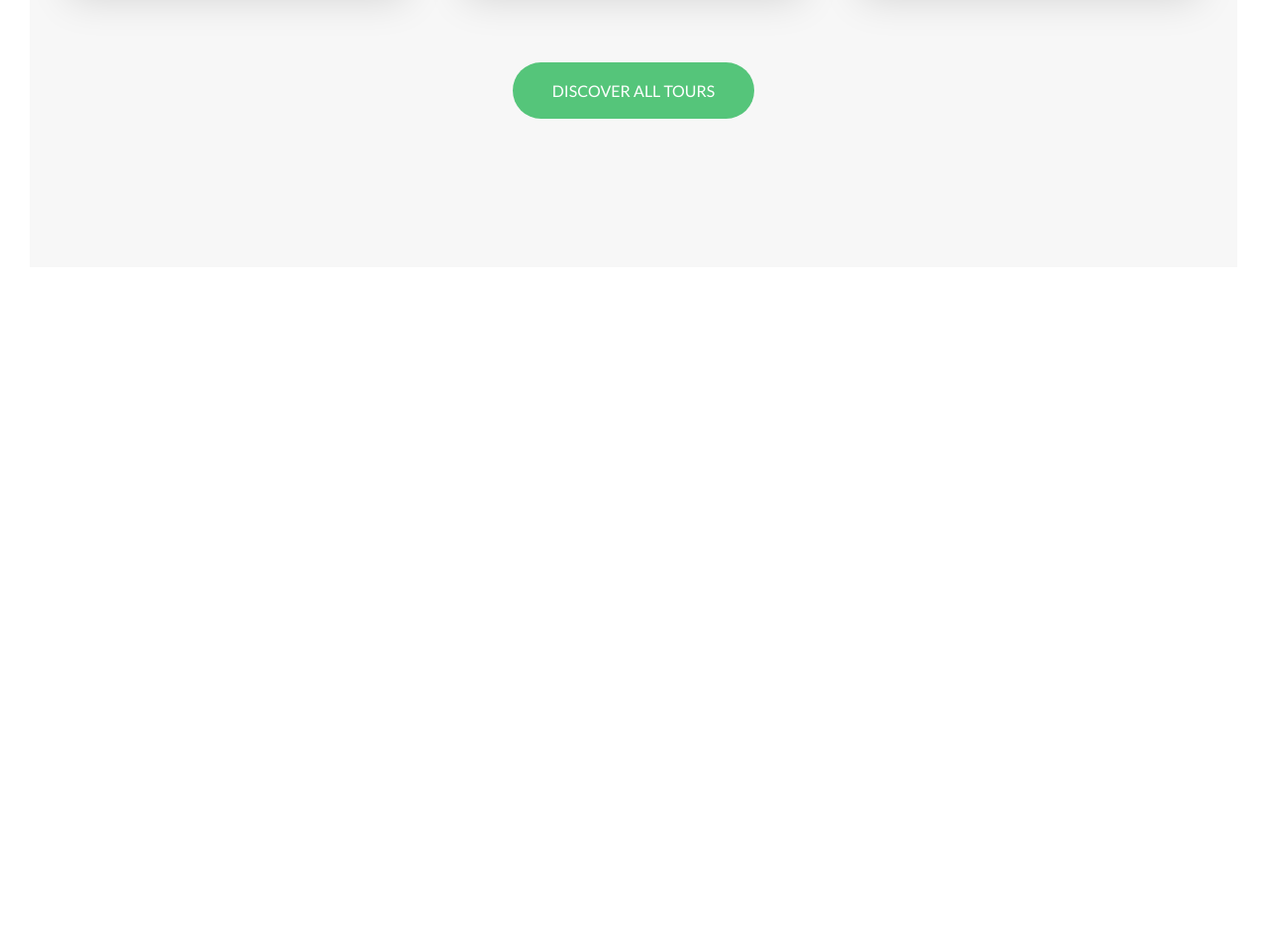
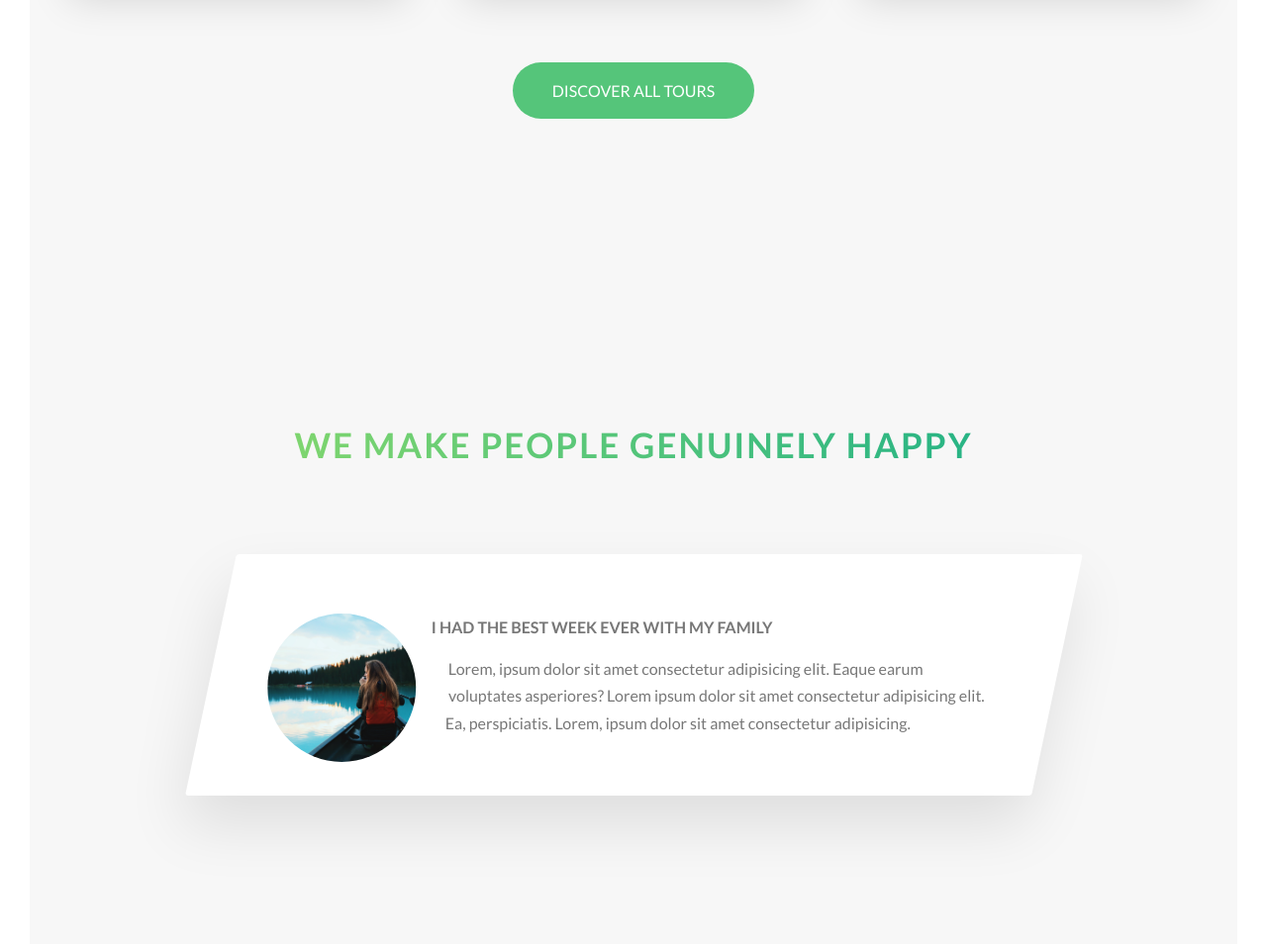
Before and after one commit to dmartin5150/advancedCSS, a website: page Natours/index.html in a window 1280 px wide. Shown: the part 3032-3989 px from the top of the page at 99% size. Before the commit the page ends 3332 px from the top, so only its background shows below. Drawn offline with Linux system fonts and the light colour scheme.

Commit message:
started stories section

```diff
--- a/Natours/index.html
+++ b/Natours/index.html
@@ -242,6 +242,32 @@
           <a href="#" class="btn btn--green">Discover all tours</a>
         </div>
       </section>
+
+      <section class="section-stories">
+        <div class="u-center-text">
+          <h2 class="heading-secondary u-margin-bottom-big">
+            We make people genuinely happy
+          </h2>
+        </div>
+        <div class="row">
+          <div class="story">
+            <figure class="story__shape">
+              <img src="img/nat-8.jpg" alt="Person on a tour" class="story__img">
+            </figure>
+            <div class="story__text">
+              <h3 class="heading-tertiary u-margin-bottom-small">
+                I had the best week ever with my family
+              </h3>
+              <p>
+                Lorem, ipsum dolor sit amet consectetur adipisicing elit. Eaque
+                earum voluptates asperiores? Lorem ipsum dolor sit amet
+                consectetur adipisicing elit. Ea, perspiciatis. Lorem, ipsum
+                dolor sit amet consectetur adipisicing.
+              </p>
+            </div>
+          </div>
+        </div>
+      </section>
     </main>
 
     <!-- <section class="grid-test">
--- /dev/null
+++ b/Natours/sass/components/_story.scss
@@ -0,0 +1,34 @@
+.story {
+  width:75%;
+  margin:0 auto;
+  box-shadow: 0 3rem 6rem rgba($color-black, .1);
+  background-color: $color-white;
+  border-radius: 3px;
+  padding:6rem;
+  font-size: $default-font-size;
+  padding-left:9rem;
+  transform:skewX(-12deg);
+
+
+
+  &__shape {
+    width:15rem;
+    height:15rem;
+    float:left;
+    -webkit-shape-outside:circle(50% at 50% 50%);
+    shape-outside:circle(50% at 50% 50%);
+    -webkit-clip-path: circle(50% at 50% 50%);
+    clip-path: circle(50% at 50% 50%);
+    transform:translateX(-3rem) skewX(12deg);
+
+  }
+
+  &__img {
+    height:100%;
+  };
+
+  &__text {
+    transform:skewX(12deg);
+  }
+
+}
--- a/Natours/sass/main.scss
+++ b/Natours/sass/main.scss
@@ -11,6 +11,7 @@
 @import "components/card";
 @import "components/composition";
 @import "components/feature-box";
+@import "components/story";
 
 @import "layout/grid";
 @import "layout/header";
--- a/Natours/sass/pages/_home.scss
+++ b/Natours/sass/pages/_home.scss
@@ -27,3 +27,9 @@
     padding: 25rem 0 15rem 0;
     margin-top: -10rem;
 }
+
+
+.section-stories {
+    padding:15rem 0;
+    background-color: $color-grey-light-1;
+}
```
Also changed, not shown: Natours/css/style.css.
